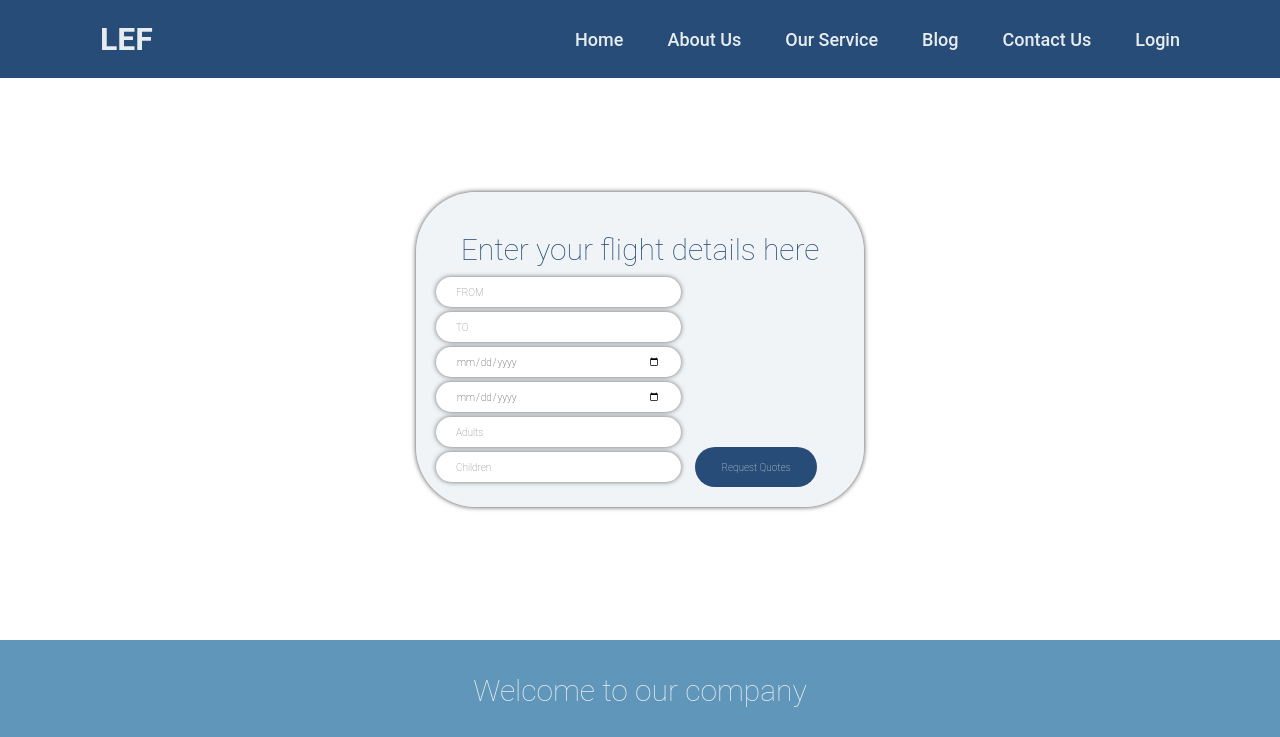
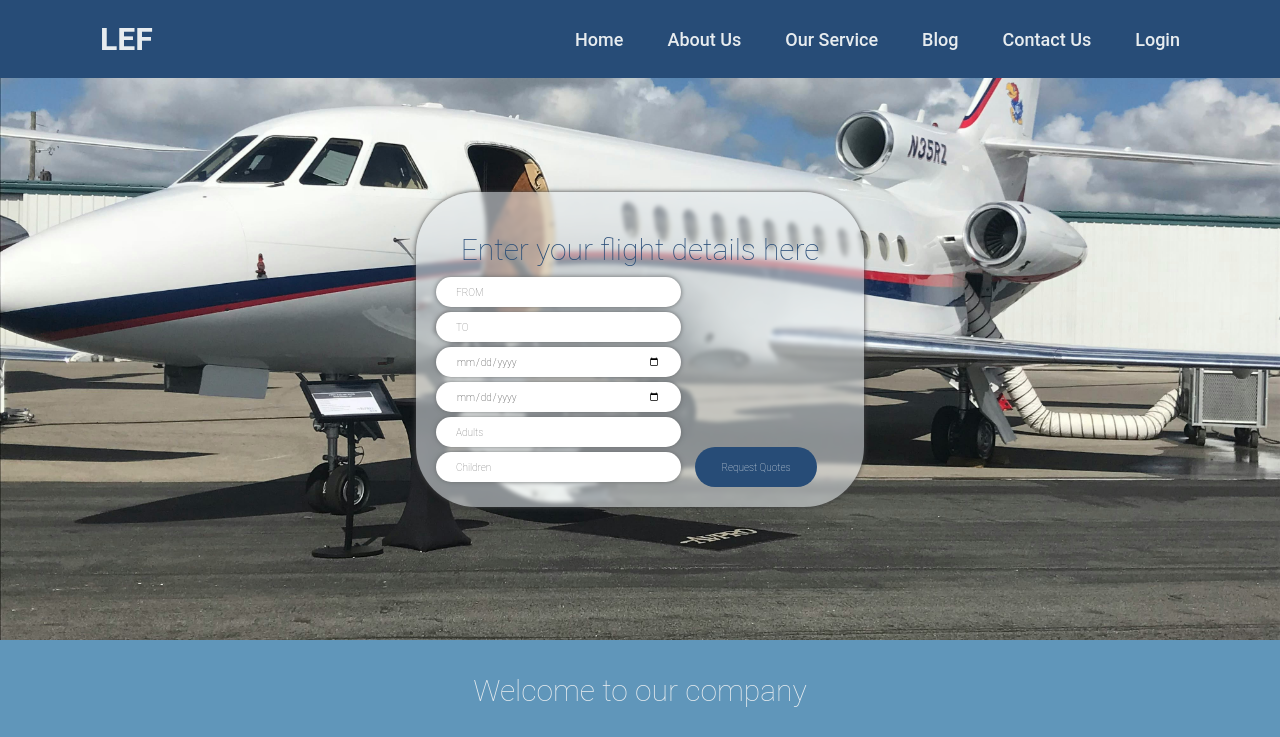
Before and after one commit to FBW-23-E10/Gifty_company-page, a website: page index.html in a window 1280 px wide. Shown: the top 737 px of the page. Drawn offline with Linux system fonts and the light colour scheme; the site is published under a folder, as on GitHub Pages, so addresses that start at the root find nothing; files whose address does not match are found by name.

Commit message:
this is my project

```diff
--- a/index.html
+++ b/index.html
@@ -48,7 +48,7 @@
                         </div>
 
                         <div class="input-box">
-                            <label><input type="number" placeholder="Adults" required></label>
+                            <input type="number" placeholder="Adults" required>
                             <input type="number" placeholder="Children" required>
                             <button type="submit" class="btn">Request Quotes</button>
 
--- a/src/styles/style.css
+++ b/src/styles/style.css
@@ -72,7 +72,7 @@ h1{
 }
 
 .destination-bar{
-    background: url(/Images/jet1.jpg) no-repeat;
+    background: url(../Images/jet1.jpg) no-repeat;
     background-size: cover;
     background-position: center;
     position: relative;
```
